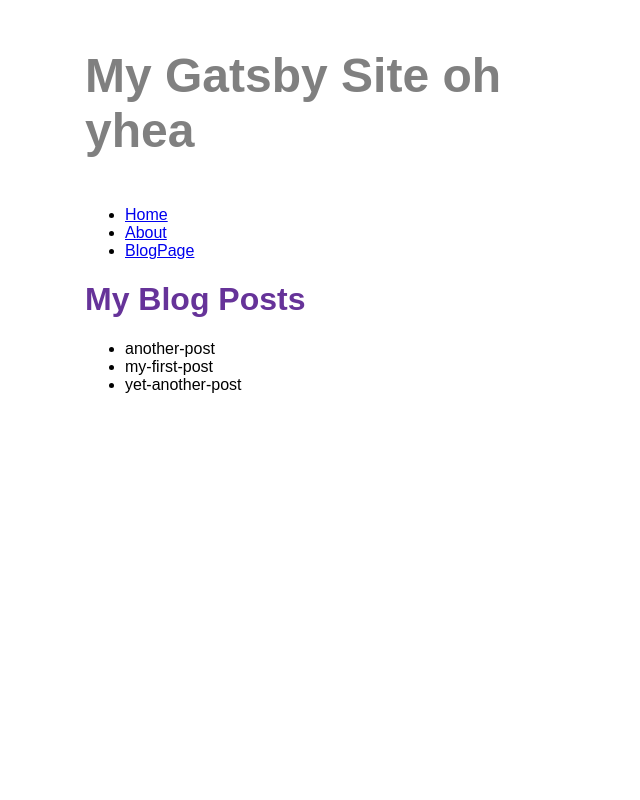
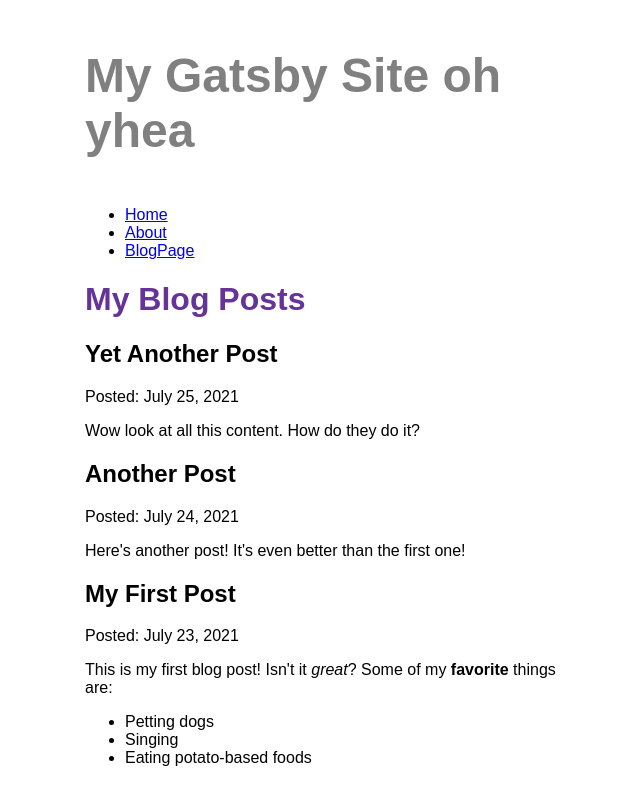
Before and after one commit to Franco-Luciano/my-first-gatsby-site, a Gatsby site: page /blog in a window 1280 px wide. Shown: the whole page, without its empty margins (305-945 px from the left). Built offline with nearby package versions, Linux system fonts and the light colour scheme; Gatsby itself is replaced by a stand-in of ours.

Commit message:
Finished Gatsby Tutorial Part 5

```diff
--- a/blog/another-post.mdx
+++ b/blog/another-post.mdx
@@ -0,0 +1,6 @@
+---
+title: "Another Post"
+date: "2021-07-24"
+---
+
+Here's another post! It's even better than the first one!
--- a/blog/my-first-post.mdx
+++ b/blog/my-first-post.mdx
@@ -0,0 +1,9 @@
+---
+title: "My First Post"
+date: "2021-07-23"
+---
+This is my first blog post! Isn't it *great*?
+Some of my **favorite** things are:
+* Petting dogs
+* Singing
+* Eating potato-based foods
--- a/blog/yet-another-post.mdx
+++ b/blog/yet-another-post.mdx
@@ -0,0 +1,6 @@
+---
+title: "Yet Another Post"
+date: "2021-07-25"
+---
+
+Wow look at all this content. How do they do it?
--- a/gatsby-config.js
+++ b/gatsby-config.js
@@ -13,5 +13,6 @@ module.exports = {
         path: `${__dirname}/blog`,
       }
     },
+    "gatsby-plugin-mdx",
   ],
 }
--- a/package.json
+++ b/package.json
@@ -15,8 +15,11 @@
     "clean": "gatsby clean"
   },
   "dependencies": {
+    "@mdx-js/mdx": "^1.6.22",
+    "@mdx-js/react": "^1.6.22",
     "gatsby": "^4.19.2",
     "gatsby-plugin-image": "^2.19.0",
+    "gatsby-plugin-mdx": "^3.19.0",
     "gatsby-plugin-sharp": "^4.19.0",
     "gatsby-source-filesystem": "^4.19.0",
     "react": "^18.1.0",
--- a/src/pages/blog.js
+++ b/src/pages/blog.js
@@ -1,28 +1,38 @@
 import * as React from 'react'
 import Layout from '../components/layout'
 import { graphql } from 'gatsby'
+import { MDXRenderer } from 'gatsby-plugin-mdx'
+
+// imports
 
 const BlogPage = ({ data }) => {
     return (
       <Layout pageTitle="My Blog Posts">
-      <ul>
         {
-            data.allFile.nodes.map(node => (
-              <li key={node.name}>
-                {node.name}
-              </li>
+          data.allMdx.nodes.map((node) => (
+            <article key={node.id}>
+              <h2>{node.frontmatter.title}</h2>
+              <p>Posted: {node.frontmatter.date}</p>
+              <MDXRenderer>
+              {node.body}
+            </MDXRenderer>
+            </article>
           ))
         }
-      </ul>
       </Layout>
     )
   }
 
   export const query = graphql`
     query {
-    allFile(filter: {sourceInstanceName: {eq: "blog"}}) {
+      allMdx(sort: {fields: frontmatter___date, order: DESC}) {
         nodes {
-        name
+          frontmatter {
+            title
+            date(formatString: "MMMM DD, YYYY")
+          }
+          id
+          body
         }
       }
     }
```
Also changed, not shown: src/images/perro.jpeg (added), 1 other file. Lines whose indentation alone changed are shown as unchanged.
